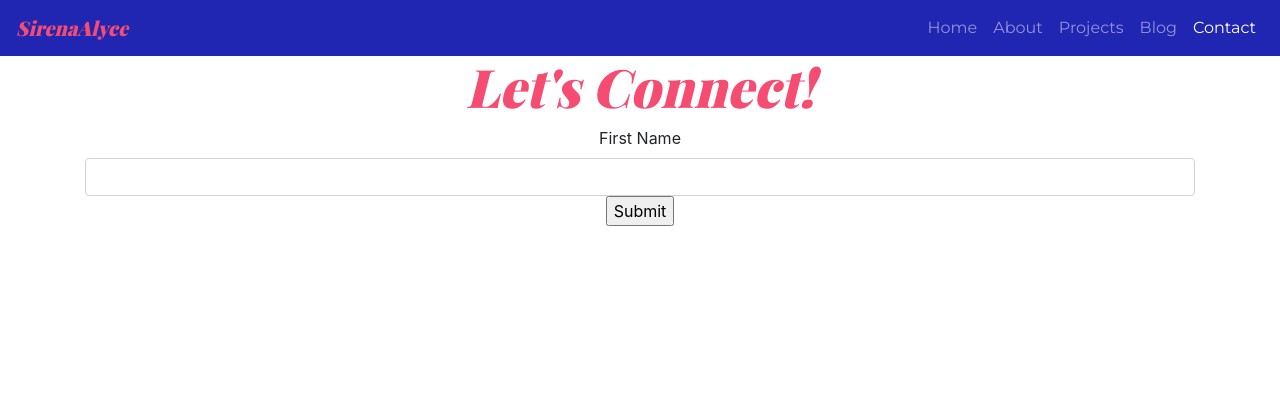
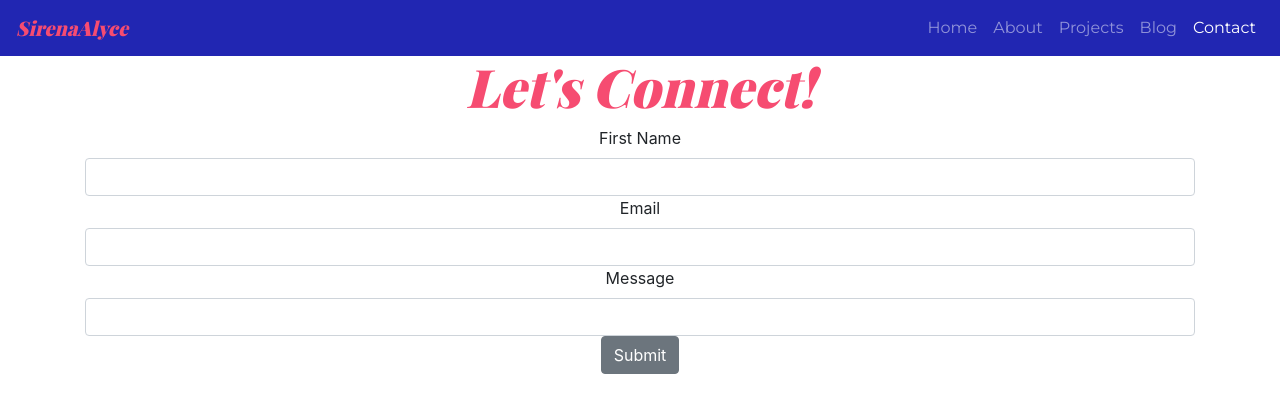
Before and after one commit to SirenaAlyceDev/portfolio, a React (Create React App) app: page /contact in a window 1280 px wide. Shown: the top 412 px of the page. Built offline with nearby package versions, Linux system fonts and the light colour scheme; a web font is replaced by a local one.

Commit message:
completed form validation

```diff
--- a/src/components/ContactComponent.js
+++ b/src/components/ContactComponent.js
@@ -1,5 +1,5 @@
 import React, { useReducer } from "react";
-import { useForm, Controller } from "react-hook-form";
+import { useForm } from "react-hook-form";
 import { Row, Col, Container, Button, Form, Label, Input } from "reactstrap";
 
 function Contact(props) {
@@ -17,9 +17,12 @@ function Contact(props) {
     const newValue = event.target.value;
     setUserInput({ [name]: newValue });
   };
-  const { register, handleSubmit, watch, control, errors } = useForm();
-  const onSubmit = (data) => console.log(data);
-  console.log(watch("firstName"));
+  const { register, handleSubmit, errors } = useForm();
+  const onSubmit = (e,data) => {
+    console.log(data);
+    alert(`firstname: ${userInput.firstName}\n email: ${userInput.email}\n message: ${userInput.message}`);
+  }
+  // console.log(watch("email"));
 
   return (
     <Container>
@@ -36,45 +39,37 @@ function Contact(props) {
           value={userInput.firstName}
           onChange={handleChange}
           name="firstName"
-          innerRef={register({ required: true, maxLength: 30 })}
+          innerRef={register({ required: true })}
         />
         {errors.firstName && errors.firstName.type === "required" && (
-          <span>This is required</span>
+          <div>This is required</div>
         )}
-        {/* <Label>Email</Label>
+        <Label>Email</Label>
         <Input
           type="email"
-          name="email"
+          id="email"
           value={userInput.email}
           onChange={handleChange}
+          name="email"
+          innerRef={register({ required: true })}
         />
+        {errors.email && errors.email.type === "required" && (
+          <div>This is required</div>
+        )}
         <Label>Message</Label>
         <Input
           type="text"
-          name="message"
+          id="message"
           value={userInput.message}
           onChange={handleChange}
-        /> */}
-        <input type="submit" />
+          name="message"
+          innerRef={register({ required: true })}
+        />
+        {errors.message && errors.message.type === "required" && (
+          <div>This is required</div>
+        )}
+        <Button type="submit">Submit</Button>
       </Form>
-      {/* <Form onSubmit={handleSubmit(onSubmit)}>
-        <Label>Name</Label>
-        <Input
-          type="text"
-          id="name"
-          value={userInput.firstName}
-          onChange={handleChange}
-          name="firstName"
-          innerRef={register({ required: true, maxLength: 30 })}
-        />
-        {errors.firstName && errors.firstName.type === "required" && (
-          <span>This is required</span>
-        )}
-        {errors.name && errors.name.type === "maxLength" && (
-          <span>Max length exceeded</span>
-        )}
-        <input type="submit" />
-      </Form> */}
     </Container>
   );
 }
```
